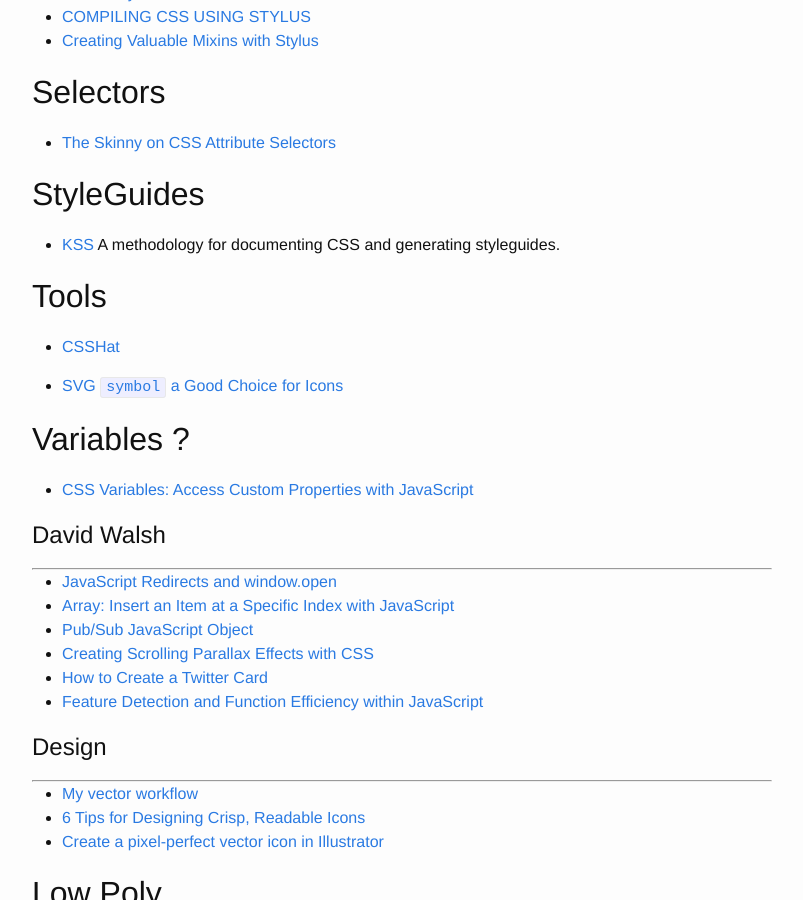
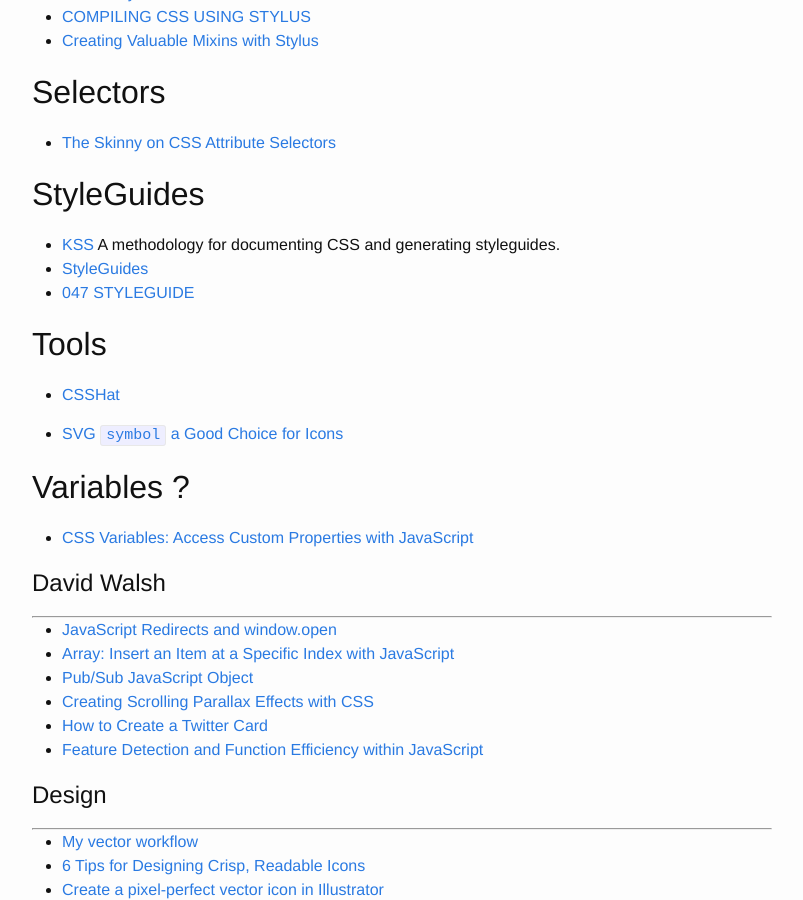
Before and after one commit to brownerd/brownerd.github.io, a Jekyll site: the page built from _posts/2014-10-06-reading-list-2014.md, in a window 1280 px wide and 900 px high, scrolled down 4724 px. Shown: the whole window, without its empty margins (238-1041 px from the left). Built offline with Jekyll 4.4.1, drawn with Linux system fonts in a browser that asks for light colours; emoji names are drawn with the system emoji font.

Commit message:
styleguide.io

```diff
--- a/_posts/2014-10-06-reading-list-2014.md
+++ b/_posts/2014-10-06-reading-list-2014.md
@@ -221,6 +221,8 @@ title: Reading List 2014
 ## StyleGuides
 - [KSS](http://warpspire.com/kss/)
  A methodology for documenting CSS and generating styleguides.
+- [StyleGuides](http://styleguides.io/)
+- [047 STYLEGUIDE](http://build-podcast.com/styleguide/)
 
 
 ## Tools
```
